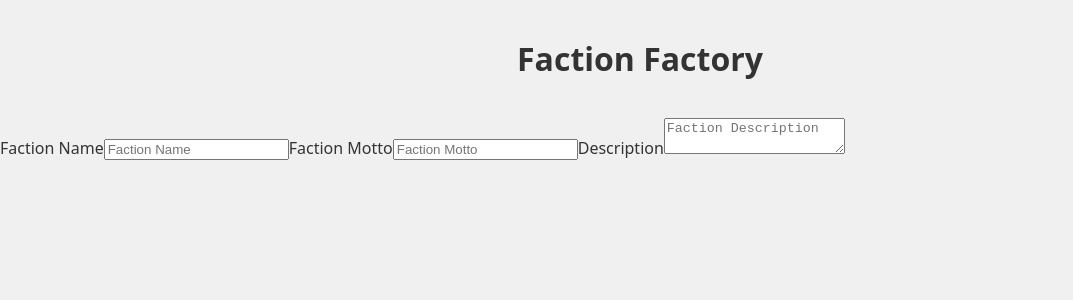
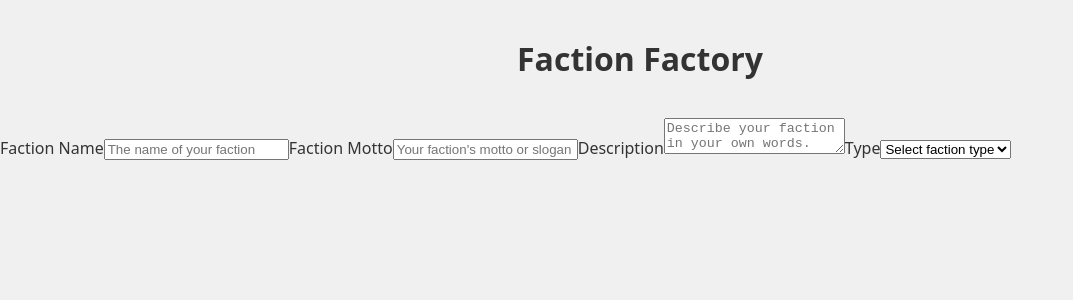
Before and after one commit to johnsjodin/ff-react, a React (Vite) app: page / in a window 1280 px wide. Both pictures are taken after a click on the button "Create New Faction". Shown: the top 300 px of the page, without its empty margins (0-1073 px from the left). Built offline with nearby package versions, Linux system fonts and the light colour scheme.

Commit message:
Byggde på FactionSheet.jsx

```diff
--- a/src/components/FactionSheet.jsx
+++ b/src/components/FactionSheet.jsx
@@ -4,34 +4,53 @@ function FactionSheet() {
 const [name, setName] = useState('');
 const [motto, setMotto] = useState('');
 const [description, setDescription] = useState('');
+const [type, setType] = useState('');
+const typeOptions = ['Nation', 'Outlaws', 'Guild / Order', 'Company', 'Cult', 'Other'];
 
   return (
     <div className="sheet">
+
         <label>
           Faction Name
           <input
             type="text"
             value={name}
             onChange={(e) => setName(e.target.value)}
-            placeholder="Faction Name"
+            placeholder="The name of your faction"
           />
         </label>
+
         <label>
           Faction Motto
           <input
             type="text"
             value={motto}
             onChange={(e) => setMotto(e.target.value)}
-            placeholder="Faction Motto"
+            placeholder="Your faction's motto or slogan"
           />
         </label>
+
         <label>
           Description
           <textarea
             value={description}
             onChange={(e) => setDescription(e.target.value)}
-            placeholder="Faction Description"
+            placeholder="Describe your faction in your own words."
           ></textarea>
+
+        </label>
+
+        <label>
+          Type
+            <select value={type} onChange={(e) => setType(e.target.value)}>
+              <option value="" disabled>Select faction type</option>
+              {typeOptions.map((option) => (
+                <option key={option} value={option}>
+                  {option}
+                </option>
+              ))}
+            </select>
+
         </label>
     </div>
   );
```
